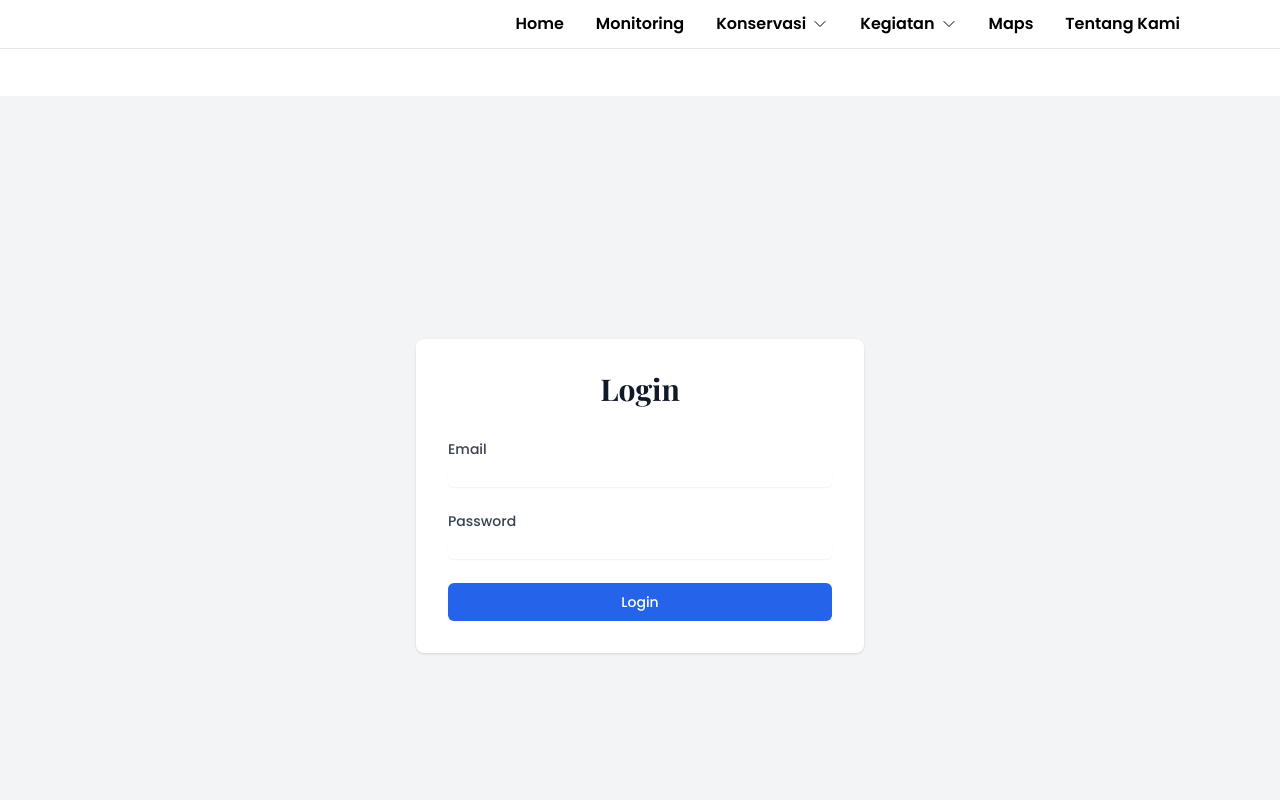
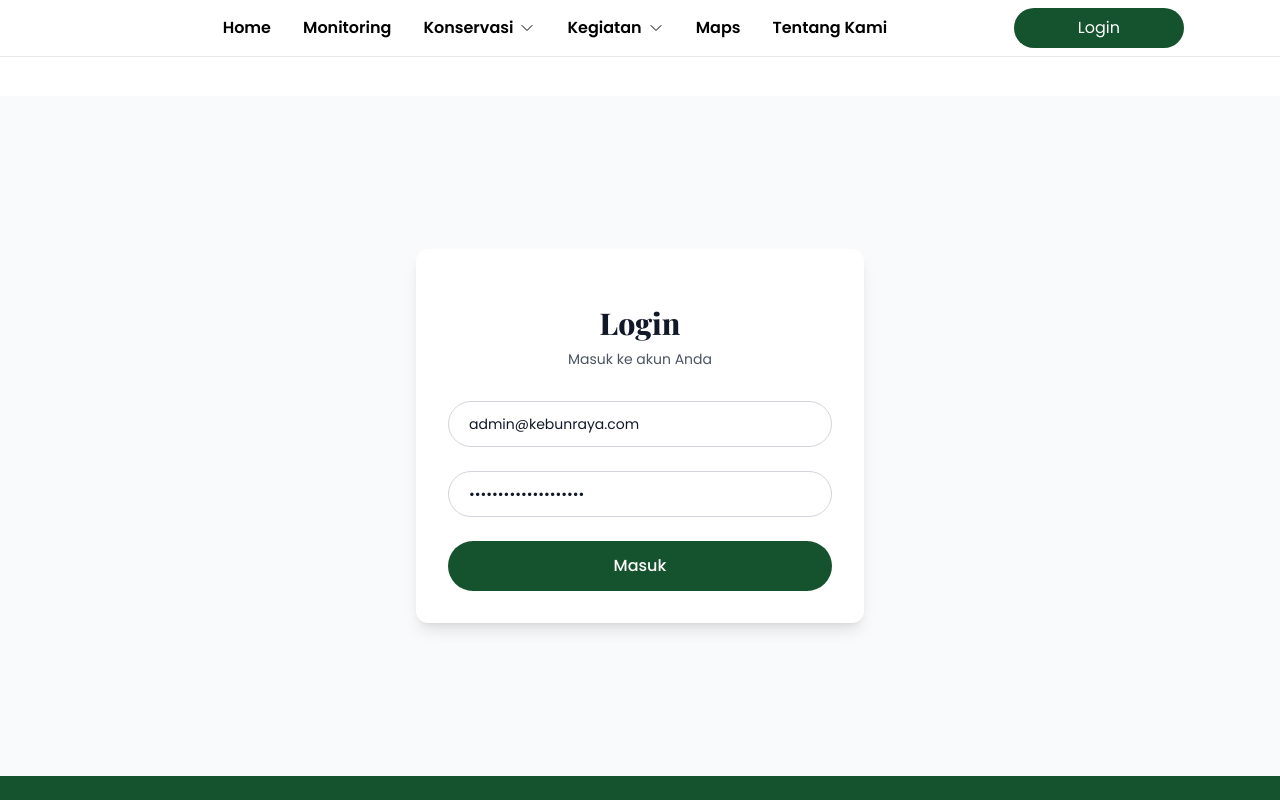
Before and after one commit to zurizi/kebunraya-frontend, a Nuxt app: page /login in a window 1280 px wide. Shown: the top 800 px of the page. Built offline with nearby package versions, Linux system fonts and the light colour scheme; a web font is replaced by a local one.

Commit message:
[update] dashboard

```diff
--- a/components/AppHeader.vue
+++ b/components/AppHeader.vue
@@ -3,7 +3,7 @@
     <div
       class="fixed z-[9999] flex items-center justify-between w-full px-8 py-2 mx-auto bg-white border-b md:px-18 lg:px-20 xl:px-24 2xl:px-28 3xl:px-32"
     >
-      <div class="relative flex items-center justify-between w-full">
+      <div class="relative flex items-center w-full md:justify-between">
         <div class="flex md:hidden">
           <button @click="toggleNav = !toggleNav">
             <svg
@@ -110,6 +110,17 @@
             </li>
           </ul>
         </nav>
+        <div class="absolute right-0 flex items-end md:relative">
+          <nuxt-link to="/login">
+            <BaseButton
+              width="auto"
+              addClass="px-6 text-xs px-12 md:px-16"
+              variant="outline"
+              color="white"
+              >Login</BaseButton
+            >
+          </nuxt-link>
+        </div>
       </div>
     </div>
 
--- a/layouts/default.vue
+++ b/layouts/default.vue
@@ -14,72 +14,11 @@ import { useNuxtApp } from "#app";
 
 const { $swal } = useNuxtApp();
 
-const deferredPrompt = ref(null as any);
-
-const showInstallPromptSwal = async () => {
-  const result = await $swal.fire({
-    icon: "info",
-    title: "Instal Aplikasi?",
-    text: "Instal aplikasi ini ke perangkat Anda untuk pengalaman yang lebih baik (akses cepat, offline, dll.).",
-    showCancelButton: true,
-    confirmButtonText: "Instal Sekarang!",
-    cancelButtonText: "Nanti Saja",
-    allowOutsideClick: false,
-    allowEscapeKey: false,
-  });
-
-  if (result.isConfirmed) {
-    console.log(deferredPrompt);
-    if (deferredPrompt) {
-      deferredPrompt.prompt();
-
-      const { outcome } = await deferredPrompt.userChoice;
-      console.log(`User response to the install prompt: ${outcome}`);
-
-      if (outcome === "accepted") {
-        await $swal.fire("Berhasil!", "Aplikasi sedang diinstal.", "success");
-      } else {
-        await $swal.fire("Dibatalkan", "Instalasi dibatalkan.", "info");
-      }
-
-      deferredPrompt.value = null;
-    }
-  } else if (result.dismiss === $swal.DismissReason.cancel) {
-    console.log("User dismissed the PWA install SweetAlert");
-  }
-};
-
-onMounted(() => {
-  // Log status standalone (opsional, untuk informasi)
-  console.log(
-    "Current display mode:",
-    window.matchMedia("(display-mode: standalone)").matches
-      ? "standalone (installed)"
-      : "browser"
-  );
-
-  // --- INI LOGIKA YANG BENAR UNTUK MEMICU SWEETALERT ---
-  // Tambahkan event listener untuk 'beforeinstallprompt'
-  // Ini hanya dipanggil oleh browser saat PWA siap diinstal
-  window.addEventListener("beforeinstallprompt", (e) => {
-    console.log("beforeinstallprompt event fired."); // <-- PASTIKAN PESAN INI MUNCUL DI KONSOL
-    // Cegah prompt bawaan browser muncul secara otomatis
-    e.preventDefault();
-    // Simpan event tersebut
-    deferredPrompt.value = e; // Jika pakai ref: deferredPrompt.value = e;
-
-    // Tampilkan SweetAlert kustom kita
-    showInstallPromptSwal();
-  });
-  // if (window.matchMedia("(display-mode: standalone)").matches) {
-  //   console.log("Aplikasi sudah berjalan dalam mode standalone (terinstal).");
-  // } else {
-  //   showInstallPromptSwal();
-  // }
-});
+onMounted(() => {});
 </script>
 
 <style scoped>
+/* Gaya nav-link Anda tetap di sini */
 .nav-link {
   @apply inline-flex items-center px-1 pt-1 text-sm font-medium text-gray-700 hover:text-gray-900;
 }
--- a/pages/login.vue
+++ b/pages/login.vue
@@ -1,22 +1,98 @@
+<script setup lang="ts">
+import { ref } from "vue";
+
+import { useAuthStore } from "@/store/auth";
+
+import { navigateTo } from "#imports";
+
+import { storeToRefs } from "pinia";
+
+const authStore = useAuthStore();
+
+const email = ref<string>("admin@kebunraya.com");
+
+const password = ref<string>("admin@kebunraya.com!");
+
+const {
+  isLoading: storeIsLoading,
+  error: storeError,
+  isAuthenticated,
+  token,
+} = storeToRefs(authStore);
+
+const handleLogin = async () => {
+  await authStore.login({
+    email: email.value,
+    password: password.value,
+  });
+
+  if (isAuthenticated.value) {
+    await navigateTo("/dashboard");
+  }
+};
+</script>
+
 <template>
-  <div class="min-h-screen flex items-center justify-center bg-gray-100 py-12 px-4 sm:px-6 lg:px-8">
-    <div class="max-w-md w-full space-y-8 bg-white p-8 rounded-lg shadow">
+  <div
+    class="flex items-center justify-center min-h-[85vh] px-4 py-12 bg-gray-50 sm:px-6 lg:px-8"
+  >
+    <div class="w-full max-w-md p-8 space-y-8 bg-white shadow-lg rounded-xl">
       <div>
-        <h2 class="text-center text-3xl font-bold text-gray-900">Login</h2>
+        <h2 class="mt-6 text-3xl font-extrabold text-center text-gray-900">
+          Login
+        </h2>
+        <p class="mt-2 text-sm text-center text-gray-600">Masuk ke akun Anda</p>
       </div>
-      <form class="mt-8 space-y-6">
+
+      {{ token }}
+
+      <form class="mt-8 space-y-6" @submit.prevent="handleLogin">
+        <div v-if="storeError" class="text-sm text-center text-red-600">
+          Periksa Email dan password yang anda masukkan
+        </div>
+
         <div>
-          <label for="email" class="block text-sm font-medium text-gray-700">Email</label>
-          <input id="email" type="email" class="mt-1 block w-full rounded-md border-gray-300 shadow-sm focus:border-blue-500 focus:ring-blue-500">
+          <label for="email" class="sr-only">Email address</label>
+          <input
+            id="email"
+            name="email"
+            type="email"
+            autocomplete="email"
+            required
+            v-model="email"
+            class="block w-full px-5 py-3 text-gray-900 placeholder-gray-500 border border-gray-300 rounded-full focus:outline-none focus:ring-green-900 focus:border-green-900 sm:text-sm"
+            placeholder="Alamat Email"
+          />
         </div>
         <div>
-          <label for="password" class="block text-sm font-medium text-gray-700">Password</label>
-          <input id="password" type="password" class="mt-1 block w-full rounded-md border-gray-300 shadow-sm focus:border-blue-500 focus:ring-blue-500">
+          <label for="password" class="sr-only">Password</label>
+          <input
+            id="password"
+            name="password"
+            type="password"
+            autocomplete="current-password"
+            required
+            v-model="password"
+            class="block w-full px-5 py-3 text-gray-900 placeholder-gray-500 border border-gray-300 rounded-full focus:outline-none focus:ring-green-900 focus:border-green-900 sm:text-sm"
+            placeholder="Password"
+          />
         </div>
-        <button type="submit" class="w-full flex justify-center py-2 px-4 border border-transparent rounded-md shadow-sm text-sm font-medium text-white bg-blue-600 hover:bg-blue-700 focus:outline-none focus:ring-2 focus:ring-offset-2 focus:ring-blue-500">
-          Login
-        </button>
+
+        <div>
+          <button
+            type="submit"
+            class="relative flex justify-center w-full px-4 py-3 text-base font-medium text-white bg-green-900 border border-transparent rounded-full group hover:bg-green-800 focus:outline-none focus:ring-2 focus:ring-offset-2 focus:ring-green-900 disabled:opacity-50 disabled:cursor-not-allowed"
+            :disabled="storeIsLoading"
+          >
+            <span class="absolute inset-y-0 left-0 flex items-center pl-3">
+            </span>
+            <span v-if="storeIsLoading">Loading...</span>
+            <span v-else>Masuk</span>
+          </button>
+        </div>
       </form>
     </div>
   </div>
 </template>
+
+<style scoped></style>
--- a/plugins/axios.ts
+++ b/plugins/axios.ts
@@ -3,7 +3,6 @@ import { defineNuxtPlugin } from "#app";
 
 export default defineNuxtPlugin((nuxtApp) => {
   const config = useRuntimeConfig();
-
   const api = axios.create({
     baseURL: config.public.axios.baseURL,
     headers: {
@@ -16,9 +15,10 @@ export default defineNuxtPlugin((nuxtApp) => {
 
   api.interceptors.request.use(
     (config) => {
-      const token = useCookie("my-auth-token").value;
-      if (token) {
-        config.headers.Authorization = `Bearer ${token}`;
+      const storedToken = localStorage.getItem("authToken");
+
+      if (storedToken) {
+        config.headers.Authorization = `Bearer ${storedToken}`;
       }
       return config;
     },
--- /dev/null
+++ b/store/auth.ts
@@ -0,0 +1,109 @@
+import { defineStore } from "pinia";
+import { ref, computed } from "vue";
+import { useNuxtApp } from "#app";
+
+export const useAuthStore = defineStore("auth", () => {
+  const { $api } = useNuxtApp();
+
+  const token = ref(null);
+  const user = ref(null);
+  const isLoading = ref(false);
+  const error = ref(null);
+
+  const isAuthenticated = computed(() => !!token.value);
+
+  const login = async (payload) => {
+    isLoading.value = true;
+    error.value = null;
+    token.value = null;
+    user.value = null;
+
+    try {
+      const loginData = await $api.post("/login", payload);
+
+      if (
+        loginData &&
+        loginData.data &&
+        loginData.data.data &&
+        loginData.data.data.access_token &&
+        loginData.data.data.user
+      ) {
+        token.value = loginData.data.data.access_token;
+        user.value = loginData.data.data.user;
+
+        if (process.client) {
+          localStorage.setItem("authToken", loginData.data.data.access_token);
+        }
+      } else {
+        error.value =
+          loginData?.data?.message ||
+          "Login failed: Unexpected response data structure from API.";
+        console.error(error.value, loginData);
+
+        token.value = null;
+        user.value = null;
+        if (process.client) {
+          localStorage.removeItem("authToken");
+        }
+      }
+    } catch (err) {
+      error.value =
+        err.data?.message ||
+        err.message ||
+        "An unexpected API error occurred during login.";
+
+      token.value = null;
+      user.value = null;
+      if (process.client) {
+        localStorage.removeItem("authToken");
+      }
+      console.error("Login API error:", err);
+    } finally {
+      isLoading.value = false;
+    }
+  };
+
+  const logout = async () => {
+    isLoading.value = true;
+    error.value = null;
+    try {
+      await $api.post("/logout");
+    } catch (err) {
+      console.error("Logout API call failed:", err);
+    } finally {
+      token.value = null;
+      user.value = null;
+      if (process.client) {
+        localStorage.removeItem("authToken");
+      }
+
+      isLoading.value = false;
+    }
+  };
+
+  const initializeAuth = async () => {
+    if (process.client) {
+      const storedToken = localStorage.getItem("authToken");
+
+      if (storedToken) {
+        token.value = storedToken;
+      } else {
+        token.value = null;
+        user.value = null;
+      }
+    }
+  };
+
+  return {
+    token,
+    user,
+    isLoading,
+    error,
+
+    isAuthenticated,
+
+    login,
+    logout,
+    initializeAuth,
+  };
+});
--- a/store/plants.ts
+++ b/store/plants.ts
@@ -77,7 +77,7 @@ export const usePlantsStore = defineStore("plants", () => {
         );
         plantList.value = [];
         totalPages.value = 1;
-        plantsListError.value = null; // Reset error untuk kasus tidak ada data
+        plantsListError.value = null;
       }
     } finally {
       plantsListPending.value = false;
@@ -87,7 +87,7 @@ export const usePlantsStore = defineStore("plants", () => {
   async function fetchPlantDetail(id: string) {
     plantDetailPending.value = true;
     plantDetailError.value = null;
-    plantDetail.value = null; // Reset detail sebelum fetching baru
+    plantDetail.value = null;
     try {
       const response = await $api.get(`/plants/${id}`);
       if (
```
Also changed, not shown: layouts/dashboard.vue (+50 -5 lines).
